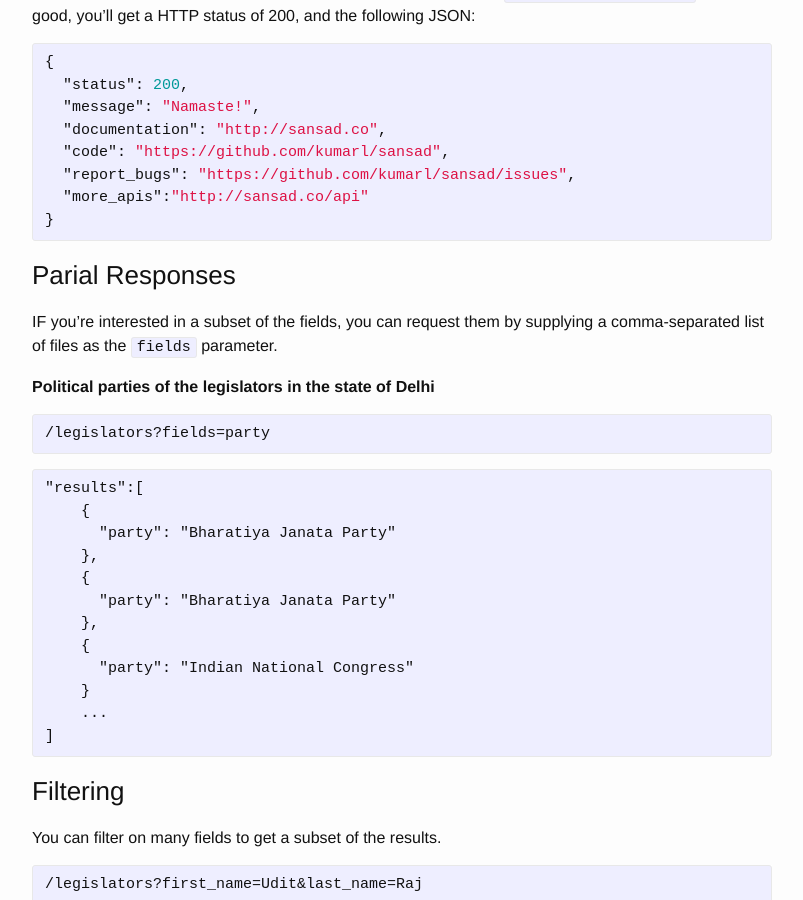
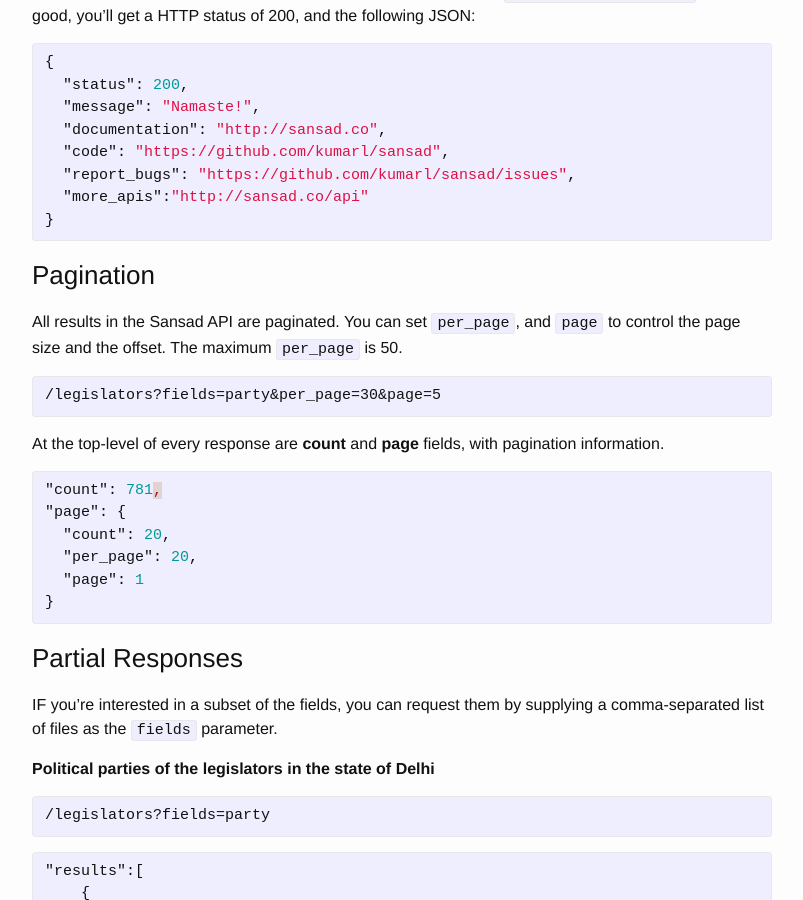
Before and after one commit to KumarL/sansad-site, a Jekyll site: the page built from _posts/2014-09-27-introduction.md, in a window 1280 px wide and 900 px high, scrolled down 4555 px. Shown: the whole window, without its empty margins (238-1041 px from the left). Built offline with Jekyll 4.4.1, drawn with Linux system fonts in a browser that asks for light colours.

Commit message:
Added section in the documentation to describe pagination

```diff
--- a/_posts/2014-09-27-introduction.md
+++ b/_posts/2014-09-27-introduction.md
@@ -212,7 +212,26 @@
 }
 {% endhighlight %}
 
-### Parial Responses
+### Pagination
+
+All results in the Sansad API are paginated. You can set `per_page`, and `page` to control the page size and the offset. The maximum `per_page` is 50.
+
+{% highlight text %}
+/legislators?fields=party&per_page=30&page=5
+{% endhighlight %}
+
+At the top-level of every response are **count** and **page** fields, with pagination information.
+
+{% highlight JSON %}
+"count": 781,
+"page": {
+  "count": 20,
+  "per_page": 20,
+  "page": 1
+}
+{% endhighlight %}
+
+### Partial Responses
 
 IF you're interested in a subset of the fields, you can request them by supplying a comma-separated list of files as the `fields` parameter.
 
```
Also changed, not shown: 1 other file.
